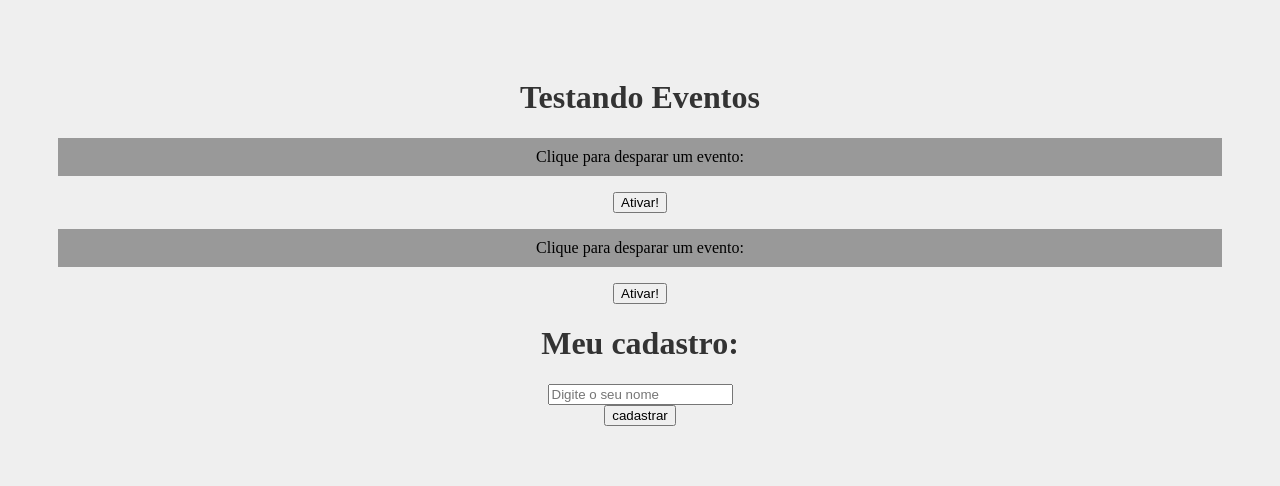
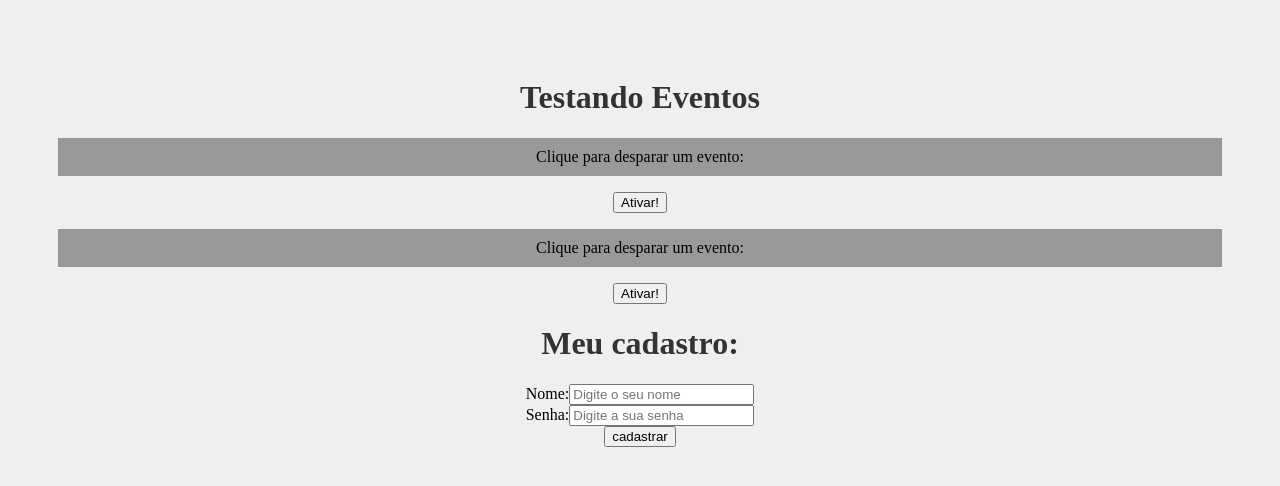
Before and after one commit to barbosaotavio/cost-manager, a React (Create React App) app: page / in a window 1280 px wide. Shown: the top 486 px of the page. Built offline with nearby package versions, Linux system fonts and the light colour scheme.

Commit message:
useState

```diff
--- a/src/components/Form.js
+++ b/src/components/Form.js
@@ -1,16 +1,35 @@
+import { useState } from 'react'
+
 function Form() {
 
     function CadastrarUsuario(e) {
         e.preventDefault()
-        console.log('cadastrou o usuario!')
+        console.log (`O Usuário ${name} foi cadastrado com a senha: ${password}`)
+
     }
+    const [name, setName] = useState()
+    const [password, setPassword] = useState()
 
     return(
         <div>
             <h1>Meu cadastro:</h1>
             <form onSubmit={CadastrarUsuario}>
                 <div>
-                    <input type="txt" placeholder="Digite o seu nome"/>
+                    <label htmlFor="name">Nome:</label>
+                    <input type="txt"
+                    id= 'name'
+                    name='name'
+                    placeholder="Digite o seu nome"
+                    onChange={(e) => setName(e.target.value)}/>
+
+                </div>
+                <div>
+                    <label htmlFor='password'>Senha:</label>
+                    <input type="password"
+                     id='password'
+                     name='password'
+                    placeholder="Digite a sua senha"
+                    onChange={(e) => setPassword(e.target.value)}/>
                 </div>
                 <div>
                     <input type="submit" value="cadastrar"/>
```
